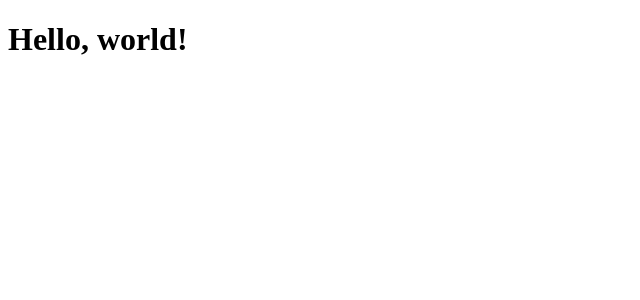
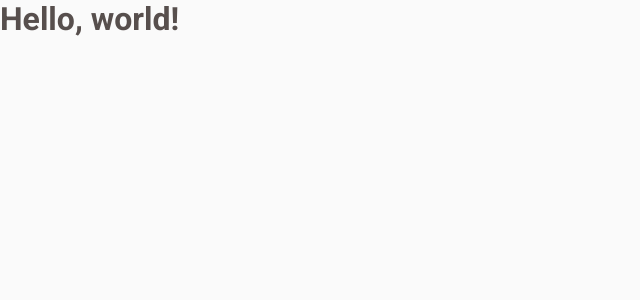
Before and after one commit to JGabriel12/CoffeeDelivery_, a React (Vite) app: page / in a window 1280 px wide. Shown: the top 300 px of the page, without its empty margins (0-640 px from the left). Built offline with nearby package versions, Linux system fonts and the light colour scheme.

Commit message:
style: global config finished

```diff
--- a/src/App.tsx
+++ b/src/App.tsx
@@ -1,3 +1,12 @@
+import { ThemeProvider } from 'styled-components'
+import { defaultTheme } from './styles/theme/default'
+import { GlobalStyle } from './styles/global'
+
 export function App() {
-  return <h1>Hello, world!</h1>
+  return (
+    <ThemeProvider theme={defaultTheme}>
+      <GlobalStyle />
+      <h1>Hello, world!</h1>
+    </ThemeProvider>
+  )
 }
--- a/src/styles/global.ts
+++ b/src/styles/global.ts
@@ -10,7 +10,7 @@ export const GlobalStyle = createGlobalStyle`
 
   body{
     background: ${({theme}) => theme.colors["base-background"]};
-    color: ${({theme}) => theme.color["base-text"]};
+    color: ${({theme}) => theme.colors["base-text"]};
     -webkit-font-smoothing: antialiased;
   }
 
```
